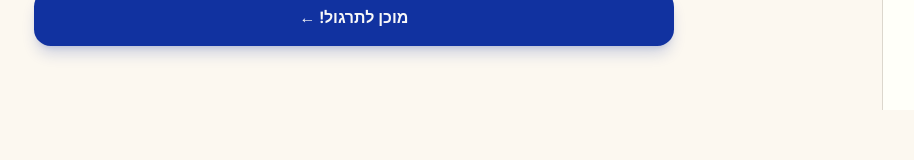
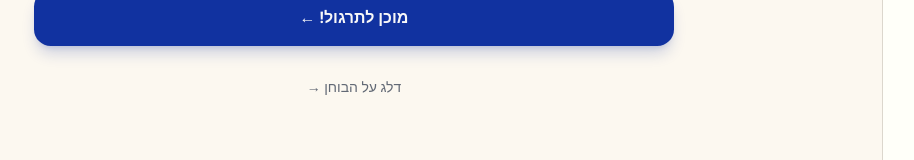
Before and after one commit to netanelavi/status-learn, a Next.js app: page /lesson/why-status in a window 1280 px wide. Shown: the part 2959-3119 px from the top of the page, without its empty margins (174-1088 px from the left). Before the commit the page ends 3069 px from the top, so only its background shows below. Built offline with nearby package versions, Linux system fonts and the light colour scheme; a web font is replaced by a local one.

Commit message:
feat: add skip quiz button on lesson page

```diff
--- a/app/lesson/[slug]/lesson-view.tsx
+++ b/app/lesson/[slug]/lesson-view.tsx
@@ -80,6 +80,15 @@ export default function LessonView({ lesson, nextLesson, totalLessons, lessonInd
             >
               מוכן לתרגול! ←
             </motion.button>
+            <motion.button
+              initial={{ opacity: 0 }}
+              animate={{ opacity: 1 }}
+              transition={{ delay: 0.5 }}
+              onClick={() => handleQuizComplete(0)}
+              className="w-full py-2 text-sm text-muted-foreground hover:text-foreground transition-colors"
+            >
+              דלג על הבוחן →
+            </motion.button>
           </motion.div>
         )}
 
```
